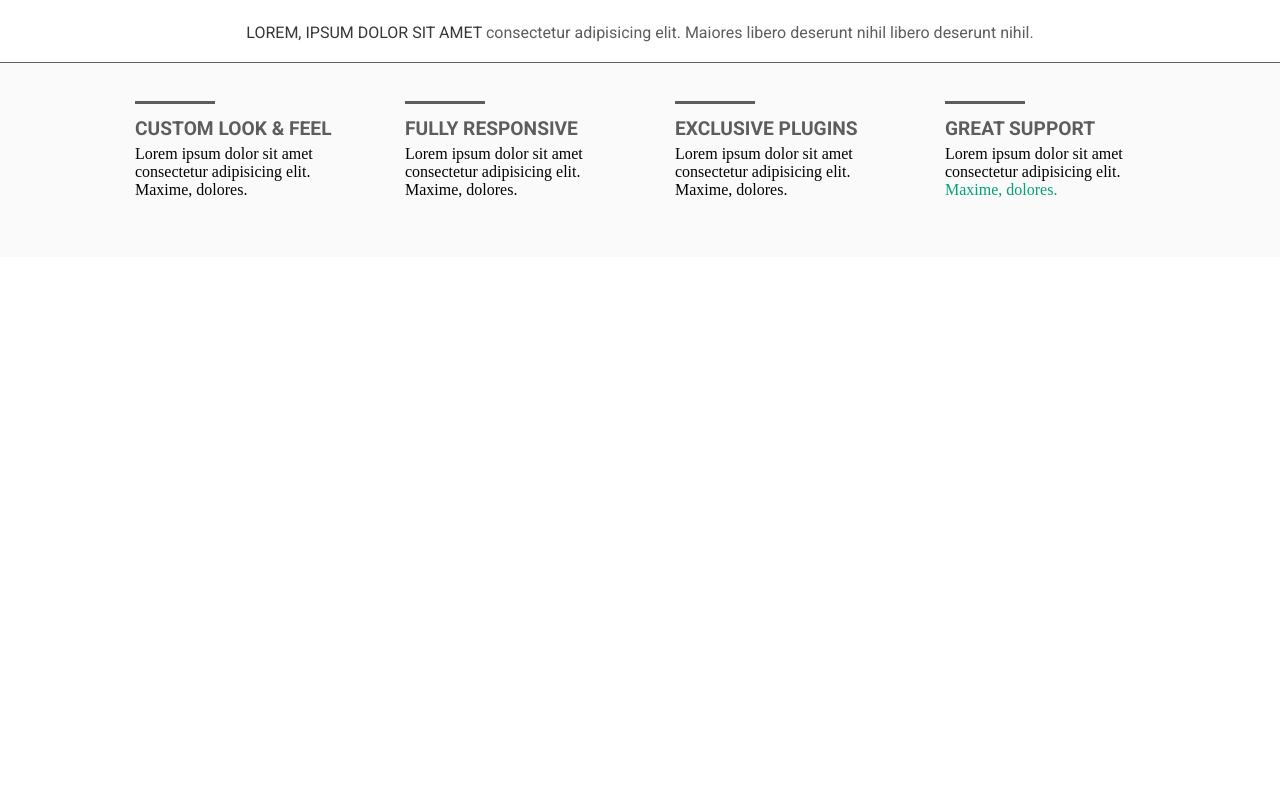
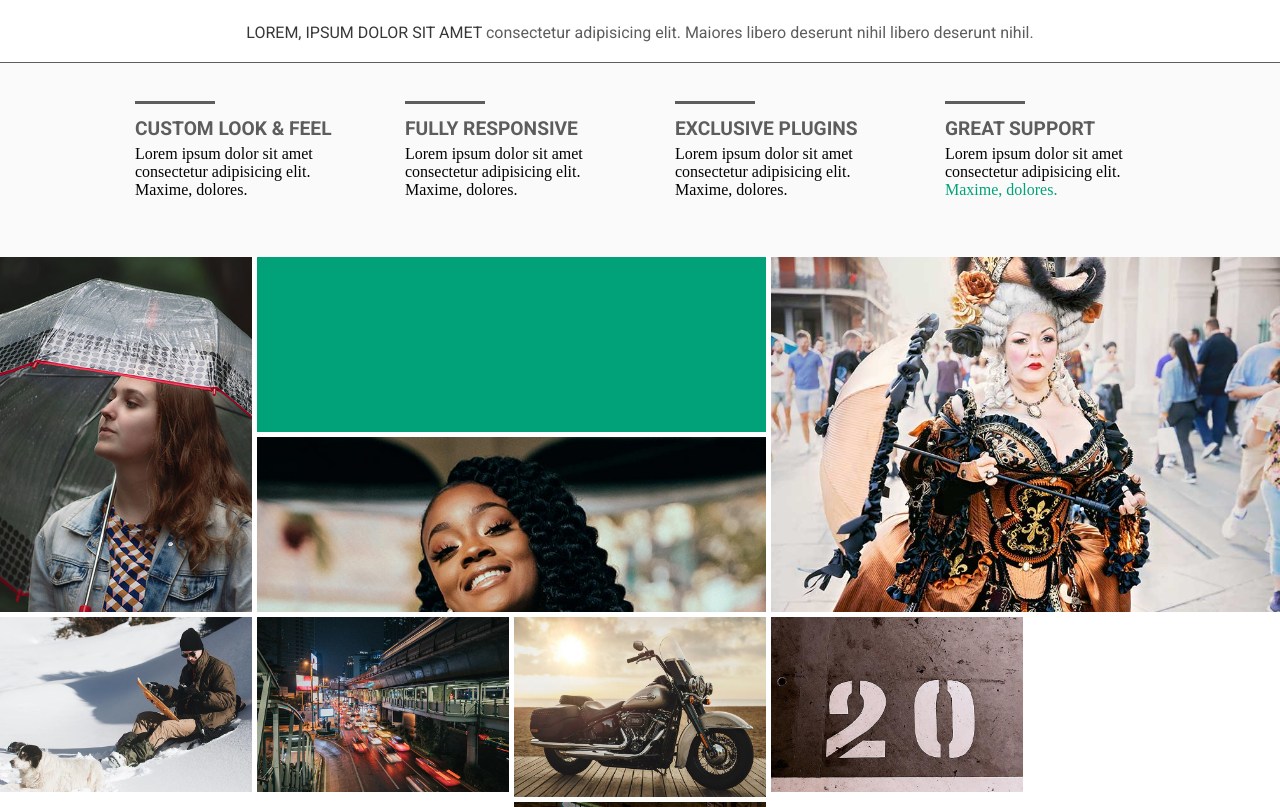
Before and after one commit to sonvice/landing-porfolio, a plain HTML site: page index.html in a window 1280 px wide. Shown: the part 568-1375 px from the top of the page. Before the commit the page ends 825 px from the top, so only its background shows below. Drawn offline with Linux system fonts and the light colour scheme.

Commit message:
Creación del grid con imágesnes

```diff
--- a/index.html
+++ b/index.html
@@ -77,6 +77,22 @@
     </div>
 </div>
 
+<!-- -------------------------- SECCIÓN CSS GRID --------------------------- -->
+<div class="grid">
+    <div class="grid__figure grid__item1"></div>
+    <div class="grid__figure grid__item2"></div>
+    <div class="grid__figure grid__item3"></div>
+    <div class="grid__figure grid__item4"></div>
+    <div class="grid__figure grid__item5"></div>
+    <div class="grid__figure grid__item6"></div>
+    <div class="grid__figure grid__item7"></div>
+    <div class="grid__figure grid__item8"></div>
+    <div class="grid__figure grid__item9"></div>
+    <div class="grid__figure grid__item10"></div>
+    <div class="grid__figure grid__item11"></div>
+    <div class="grid__figure grid__item12"></div>
+</div>
+
     <script src="./js/scritp.js"></script>
 </body>
 </html>
--- a/style/_grid.scss
+++ b/style/_grid.scss
@@ -0,0 +1,79 @@
+
+.grid{
+    display: grid;
+    grid: repeat(3, 1fr) / repeat(auto-fill, minmax(250px, 1fr));
+    height: 550px;
+    grid-auto-flow: dense;
+    grid-gap: 5px;
+
+    @media (max-width:1200px){
+        grid: repeat(4, 1fr) / repeat(auto-fill, minmax(150px, 1fr));
+        height: 400px;
+    }
+
+    @media (max-width:768px){
+        grid: repeat(6, 1fr) / repeat(auto-fill, minmax(150px, 1fr 2fr));
+        height: 600px;
+    }
+
+    &__figure{
+        width: 100%;
+        background-size: cover;
+        background-position: top;
+    }
+
+    &__item1{
+        background-image: url(../images/01.jpg);
+        grid-row: 2 span;
+    }
+
+    &__item2{
+        background-image: url(../images/02.jpg);
+        grid-column: 2 span;
+        grid-row: 2 span;
+    }
+    &__item3{
+        background-image: url(../images/03.jpg);
+        grid-column: 2 span;
+    }
+    &__item4{
+        background-image: url(../images/04.jpg);
+    }
+    &__item5{
+        background-image: url(../images/05.jpg);
+    }
+    &__item6{
+        background-image: url(../images/06.jpg);
+        grid-row: 2 span;
+    }
+    &__item7{
+        background-image: url(../images/07.jpg);
+    }
+    &__item8{
+        background-image: url(../images/08.jpg);
+        grid-column: 2 span;
+    }
+    &__item9{
+        background-image: url(../images/09.jpg);
+            grid-column: 2 span;
+    }
+    &__item10{
+        background-image: url(../images/10.jpg);
+        grid-column: 2 span;
+    }
+    &__item11{
+        background-image: url(../images/11.jpg);
+        grid-row: 2 span;
+    }
+
+    &__item12{
+        width: 100%;
+        height: 100%;
+       background-color: $primary;
+       grid-column: 2 / 4;
+       grid-row: 1 / 2;
+    }
+
+
+
+}
--- a/style/style.scss
+++ b/style/style.scss
@@ -6,3 +6,4 @@
 @import './nav';
 @import './header';
 @import './card';
+@import 'grid';
```
Also changed, not shown: style/style.css, 1 other file.
